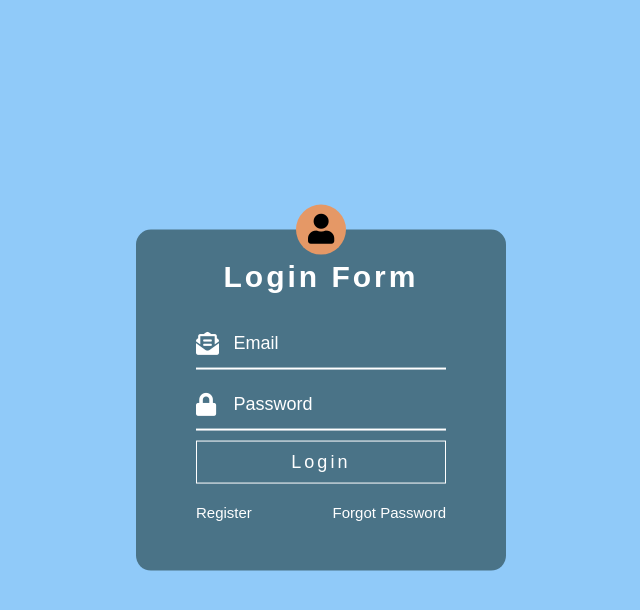
After one commit to sriayukartika/sriayukartika.github.io, a PHP site: page /Login.html in a window 1280 px wide. The commit adds this page. Shown: the top 610 px of the page, without its empty margins (393-1033 px from the left). Run offline with PHP 8.4, Linux system fonts and the light colour scheme; some libraries are stand-ins or nearby versions.

Commit message:
Add files via upload

```diff
--- /dev/null
+++ b/Login.html
@@ -0,0 +1,31 @@
+<!DOCTYPE html>
+  <html>
+  <head>
+    <meta charset="utf-8">
+    <meta http-equiv="X-UA-Compatible" content="IE-edge">
+    <title>Login Page</title>
+    <link rel="stylesheet" href="style.css" media="screen" title="no title">
+    <link rel="stylesheet" href="https://use.fontawesome.com/releases/v5.6.3/css/all.css">
+      <div class="login">
+      <div class="avatar">
+      <i class="fa fa-user"></i>
+      </div>
+      <h2>Login Form</h2>
+      <div class="box-login">
+       <i class="fas fa-envelope-open-text" ></i>
+            <input type="text" placeholder="Email">
+          </div>
+
+          <div class="box-login">
+            <i class="fas fa-lock"></i>
+            <input type="text" placeholder="Password">
+          </div>
+
+          <button type="submit" name="login" class="btn-login">Login</button>
+          <div class="bottom">
+            <a href="#">Register</a>
+            <a href="#">Forgot Password</a>
+          </div>
+      </div>
+  </head>
+  </html>
--- a/style.css
+++ b/style.css
@@ -1,7 +1,7 @@
 body {
    margin: 0;
    padding: 0;
-   background: #E97777 ;
+   background: #90caf9 ;
    background-size: cover;
    background-position: center;
    background-repeat: no-repeat;
@@ -20,7 +20,7 @@ body {
  }
  .avatar {
    font-size: 30px ;
-   background:#E97777;
+   background: #E59866;
    width: 50px;
    height: 50px;
    line-height: 50px;
```
